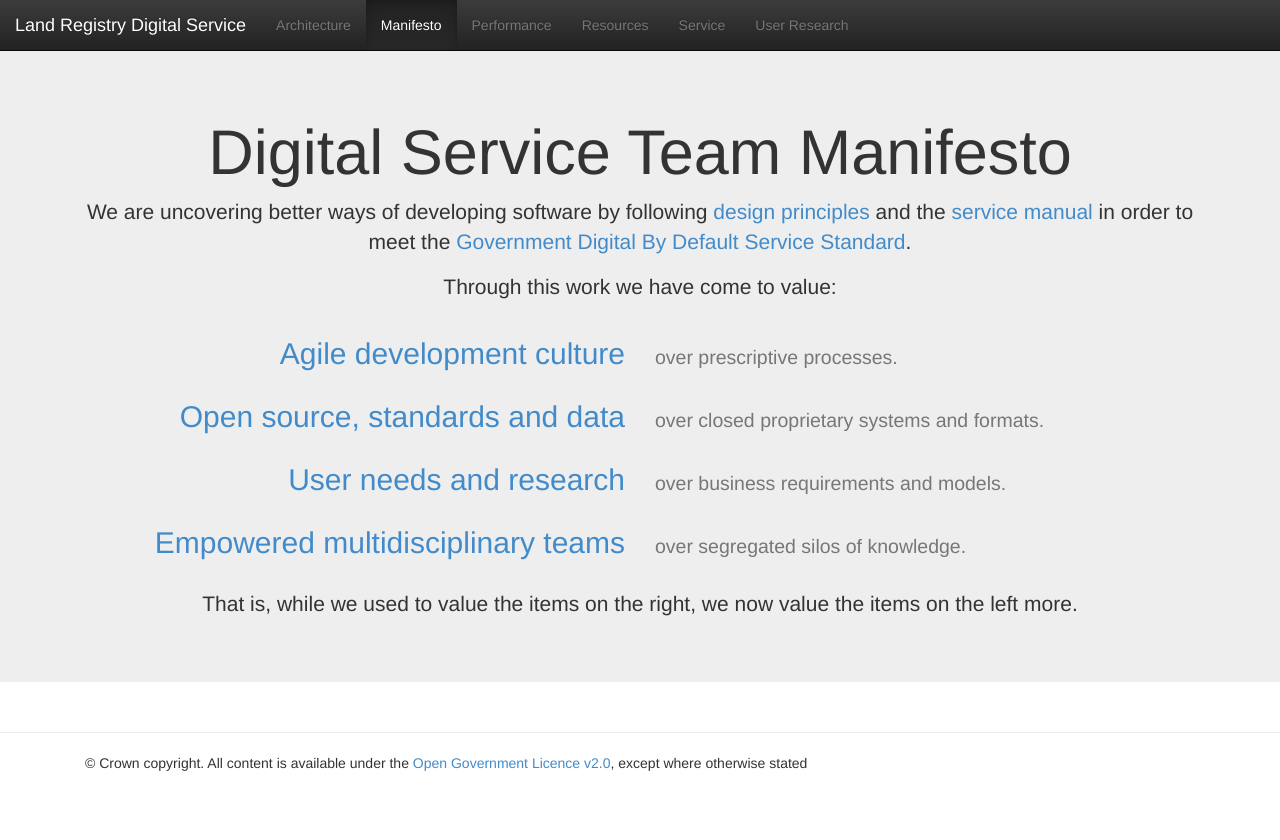
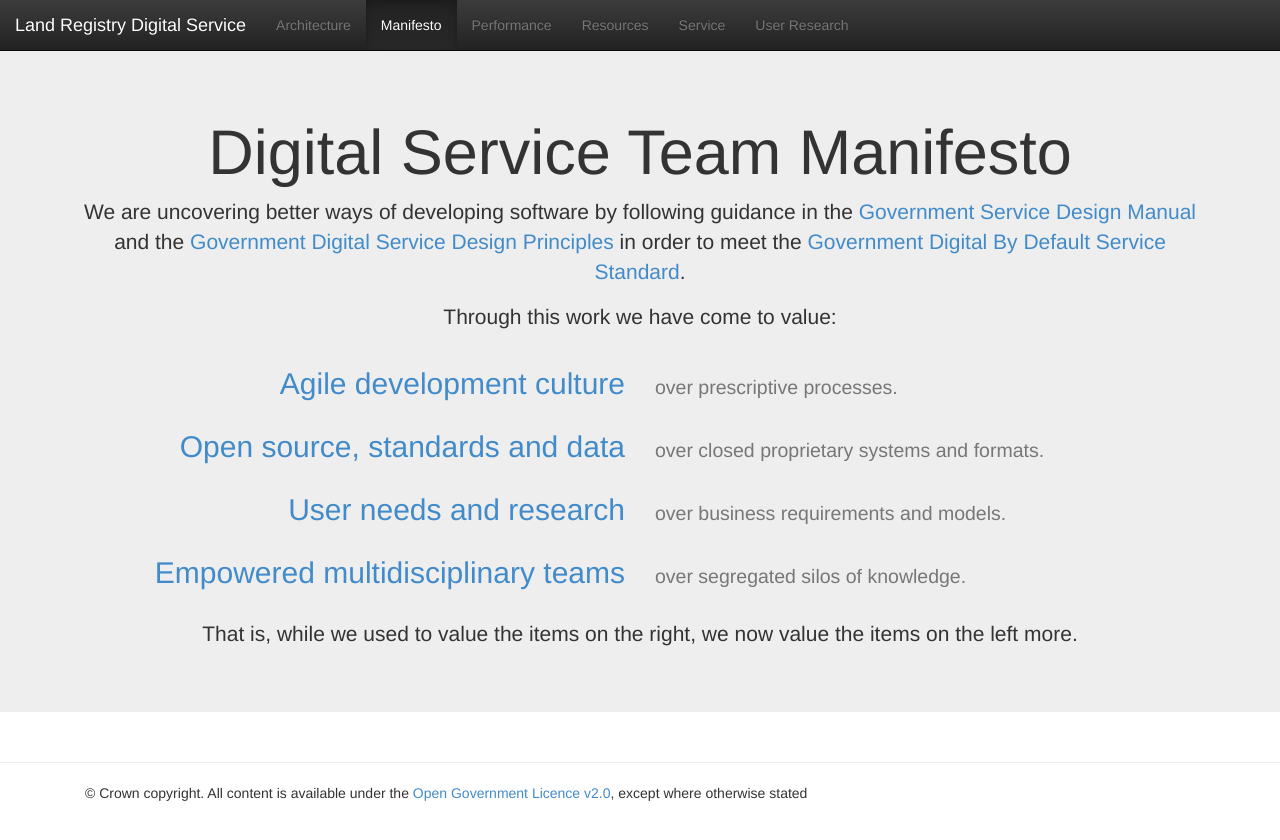
Before and after one commit to ztrelease/landregistry.github.io, a Jekyll site: the page built from manifesto.html, in a window 1280 px wide. Shown: the top 840 px of the page. Built offline with Jekyll 4.4.1, drawn with Linux system fonts in a browser that asks for light colours.

Commit message:
wording rearrangement

```diff
--- a/manifesto.html
+++ b/manifesto.html
@@ -6,9 +6,9 @@
 <div class="jumbotron">
   <div class="container text-center">
       <h1>Digital Service Team Manifesto</h1>
-      <p>We are uncovering better ways of developing software by following
-        <a href="https://www.gov.uk/design-principles">design principles</a> and the
-        <a href="https://www.gov.uk/service-manual">service manual</a> in order to meet the
+      <p>We are uncovering better ways of developing software by following guidance in the
+        <a href="https://www.gov.uk/service-manual">Government Service Design Manual</a> and the
+        <a href="https://www.gov.uk/design-principles">Government Digital Service Design Principles</a> in order to meet the
         <a href="https://www.gov.uk/service-manual/digital-by-default">Government Digital By Default Service Standard</a>.</p>
       <p>Through this work we have come to value:</p>
       <div class="row">
```
